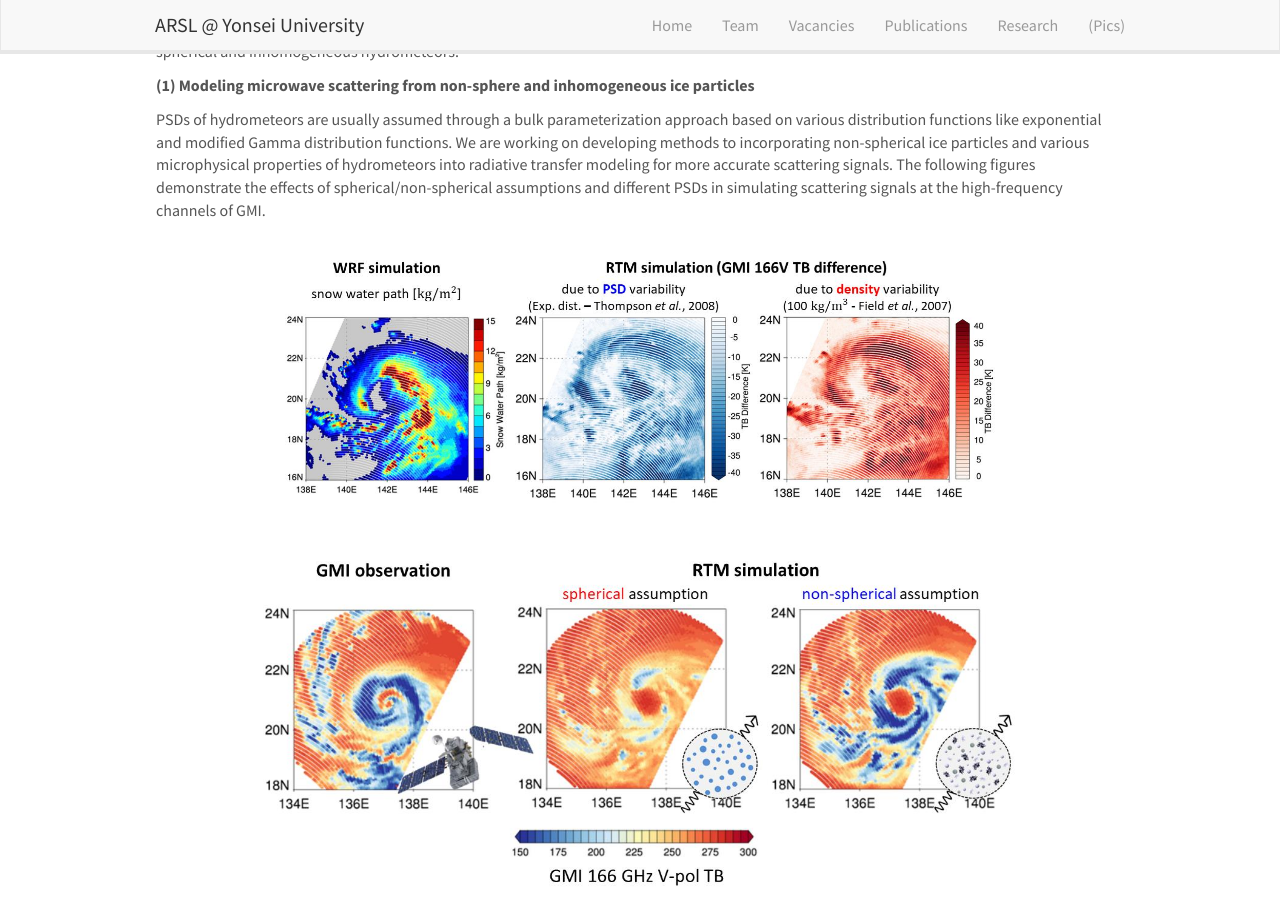
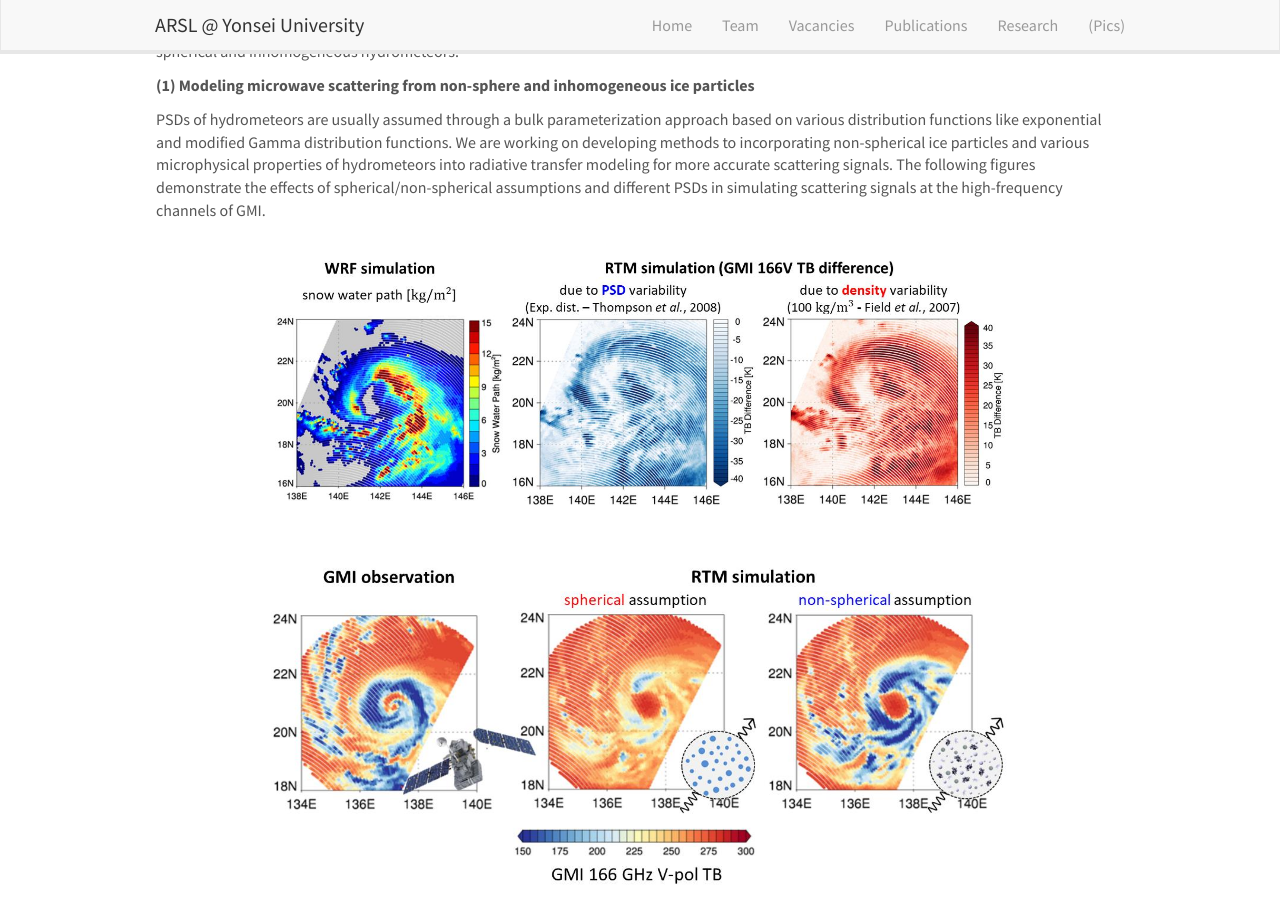
Before and after one commit to roo2003/roo2003.github.io, a Jekyll site: the page built from _pages/research.md, in a window 1280 px wide and 900 px high, scrolled down 4154 px. Built offline with Jekyll 4.4.1, drawn with Linux system fonts in a browser that asks for light colours; nearby versions of some CDN libraries.

Commit message:
Update research.md

```diff
--- a/_pages/research.md
+++ b/_pages/research.md
@@ -89,10 +89,10 @@ Microwave emission and scattering signatures through precipitating clouds depend
 PSDs of hydrometeors are usually assumed through a bulk parameterization approach based on various distribution functions like exponential and modified Gamma distribution functions. We are working on developing methods to incorporating non-spherical ice particles and various microphysical properties of hydrometeors into radiative transfer modeling for more accurate scattering signals. The following figures demonstrate the effects of spherical/non-spherical assumptions and different PSDs in simulating scattering signals at the high-frequency channels of GMI.
 
 <div style="text-align: center;">
-  <img src="{{ site.url }}{{ site.baseurl }}/images/respic/rtm-microphysics.JPG" style="width: 75%; margin: 2%;">
+  <img src="{{ site.url }}{{ site.baseurl }}/images/respic/rtm-microphysics.JPG" style="width: 77%; margin: 2%;">
 </div>
 <div style="text-align: center;">
-  <img src="{{ site.url }}{{ site.baseurl }}/images/respic/rtm-nonspherical.JPG" style="width: 85%; margin: 2%;">
+  <img src="{{ site.url }}{{ site.baseurl }}/images/respic/rtm-nonspherical.JPG" style="width: 83%; margin: 2%;">
 </div>
 
 **(2) Incorporation of various cloud microphysics schemes into microwave radiative transfer models for physically consistent radiative simulations for all weather data assimilation**
```
